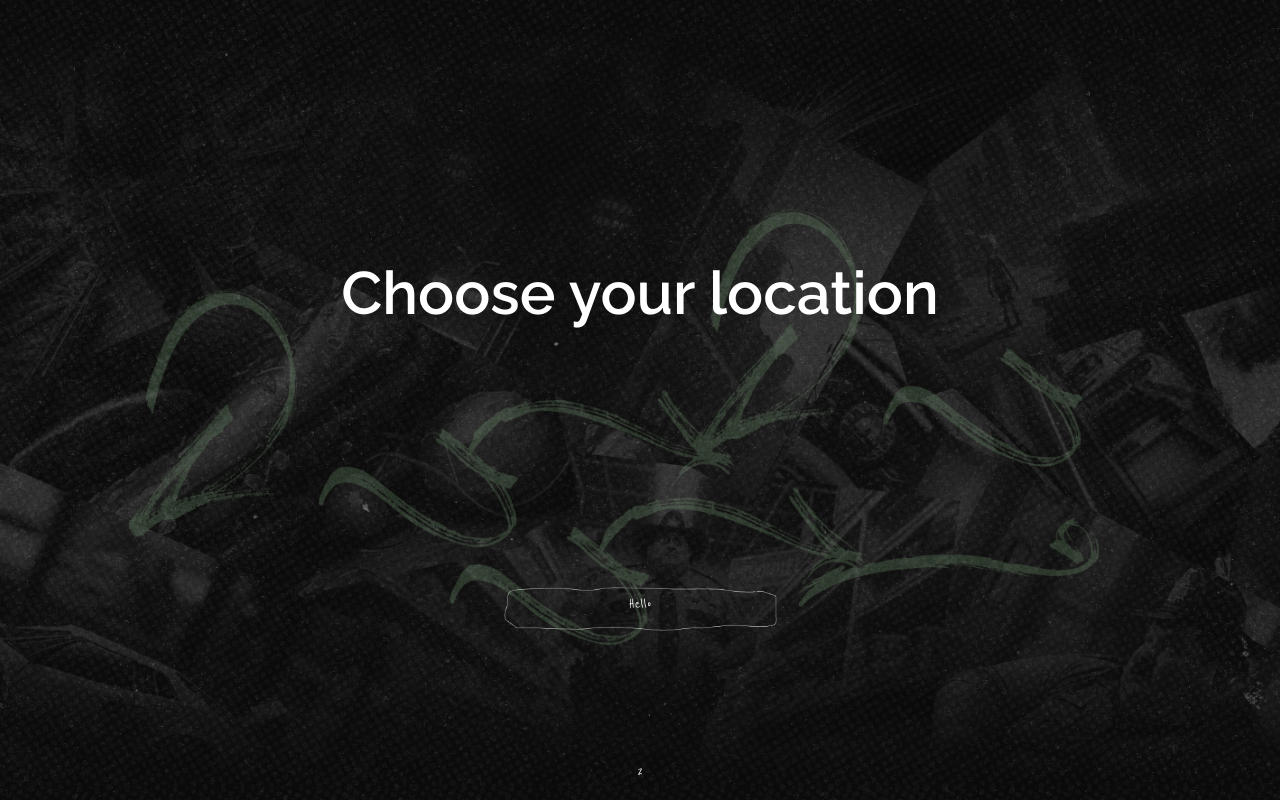
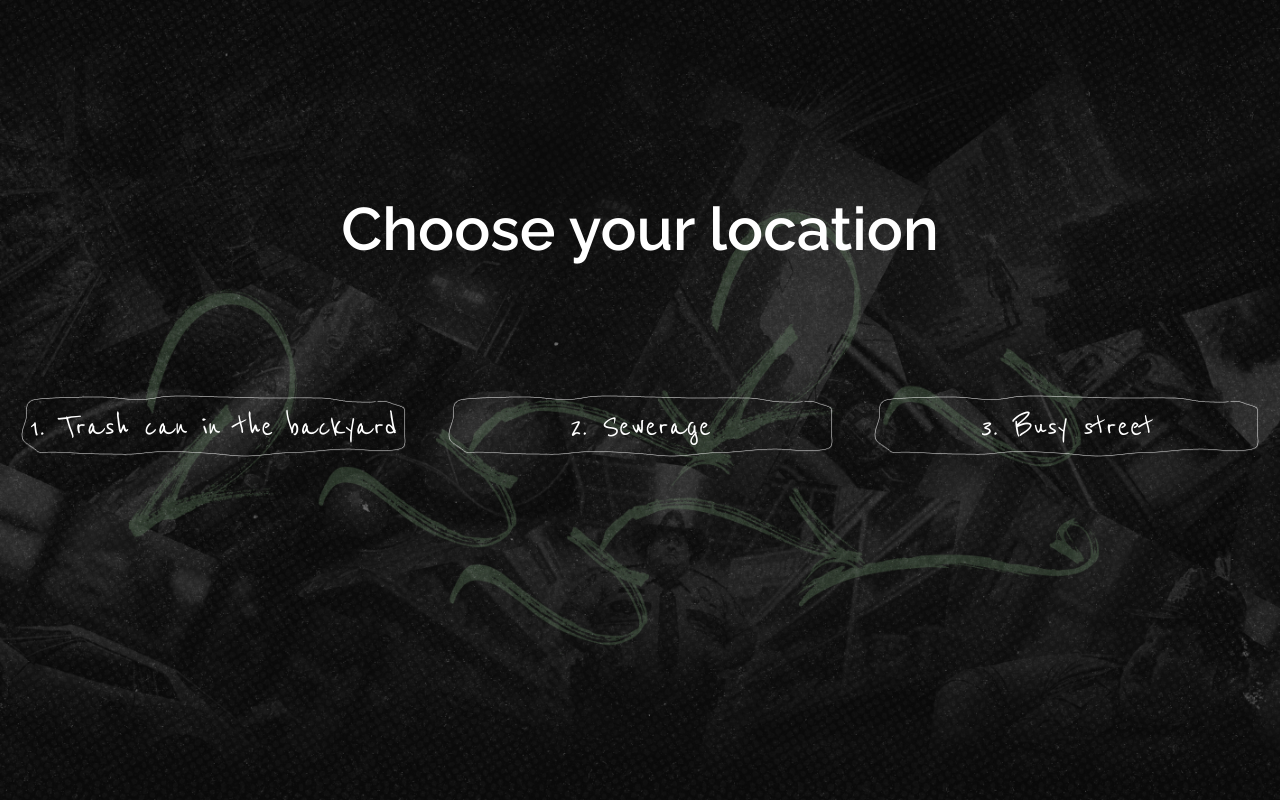
Before and after one commit to hardcoregor/RealApp10-NFT-Landing, a Next.js app: page /questStart in a window 1280 px wide. Built offline with nearby package versions, Linux system fonts and the light colour scheme.

Commit message:
first quest done

```diff
--- a/pages/questStart.js
+++ b/pages/questStart.js
@@ -3,11 +3,13 @@ import Image from "next/image";
 import Link from "next/link";
 import React from "react";
 import first from "../assets/quest/1.png";
+import second from "../assets/quest/2.png";
+import third from "../assets/quest/3.png";
 
 const questStart = () => {
   return (
     <div className="bg-start bg-cover bg-no-repeat bg-[center_top_0px] w-screen h-screen">
-      <div className="flex w-full justify-center pt-[50%] sm:pt-[20%]">
+      <div className="flex w-full justify-center pt-[50%] sm:pt-[30%] lg:pt-[20%] xl:pt-[15%]">
         <h3
           className={`text-white ${raleway.className} font-bold text-[30px] md:text-[45px] lg:text-[60px] leading-tight w-1/2 text-center`}
         >
@@ -15,22 +17,82 @@ const questStart = () => {
         </h3>
       </div>
 
-      <div className="flex flex-col w-full text-center text-white justify-center mt-[10%]">
+      <div className="flex flex-col lg:flex-row w-full text-center text-white justify-center mt-[10%] xl:mt-0">
         <div className="mt-[10%] w-full justify-center flex">
           <Link href="/">
             <div className="cursor-pointer text-center relative">
+              <div className="flex xl:hidden">
                 <Image
                   src={first}
                   alt="exit"
                   height={44}
                   style={{ objectFit: "contain" }}
                 />
-              <p className="absolute top-0 flex justify-center w-full mt-[2%]">Hello</p>
+              </div>
+              <div className="hidden xl:flex">
+                <Image
+                  src={first}
+                  alt="exit"
+                  height={62}
+                  style={{ objectFit: "contain" }}
+                />
+              </div>
+              <p className="absolute top-0 flex justify-center w-full mt-[2%] text-2xl xl:mt-[3%] xl:text-4xl glow">
+                1. Trash can in the backyard
+              </p>
             </div>
           </Link>
         </div>
-        <div className="mt-[10%] w-full justify-center flex">2</div>
-        <div className="mt-[10%] w-full justify-center flex">3</div>
+        <div className="mt-[10%] w-full justify-center flex">
+          <Link href="/">
+            <div className="cursor-pointer text-center relative">
+              <div className="flex xl:hidden">
+                <Image
+                  src={first}
+                  alt="exit"
+                  height={44}
+                  style={{ objectFit: "contain" }}
+                />
+              </div>
+              <div className="hidden xl:flex">
+                <Image
+                  src={first}
+                  alt="exit"
+                  height={62}
+                  style={{ objectFit: "contain" }}
+                />
+              </div>
+              <p className="absolute top-0 flex justify-center w-full mt-[2%] text-2xl xl:mt-[3%] xl:text-4xl glow">
+                2. Sewerage
+              </p>
+            </div>
+          </Link>
+        </div>
+        <div className="mt-[10%] w-full justify-center flex">
+          <Link href="/">
+            <div className="cursor-pointer text-center relative">
+              <div className="flex xl:hidden">
+                <Image
+                  src={first}
+                  alt="exit"
+                  height={44}
+                  style={{ objectFit: "contain" }}
+                />
+              </div>
+              <div className="hidden xl:flex">
+                <Image
+                  src={first}
+                  alt="exit"
+                  height={62}
+                  style={{ objectFit: "contain" }}
+                />
+              </div>
+              <p className="absolute top-0 flex justify-center w-full mt-[2%] text-2xl xl:mt-[3%] xl:text-4xl glow">
+                3. Busy street
+              </p>
+            </div>
+          </Link>
+        </div>
       </div>
     </div>
   );
```
Lines whose indentation alone changed are shown as unchanged.
